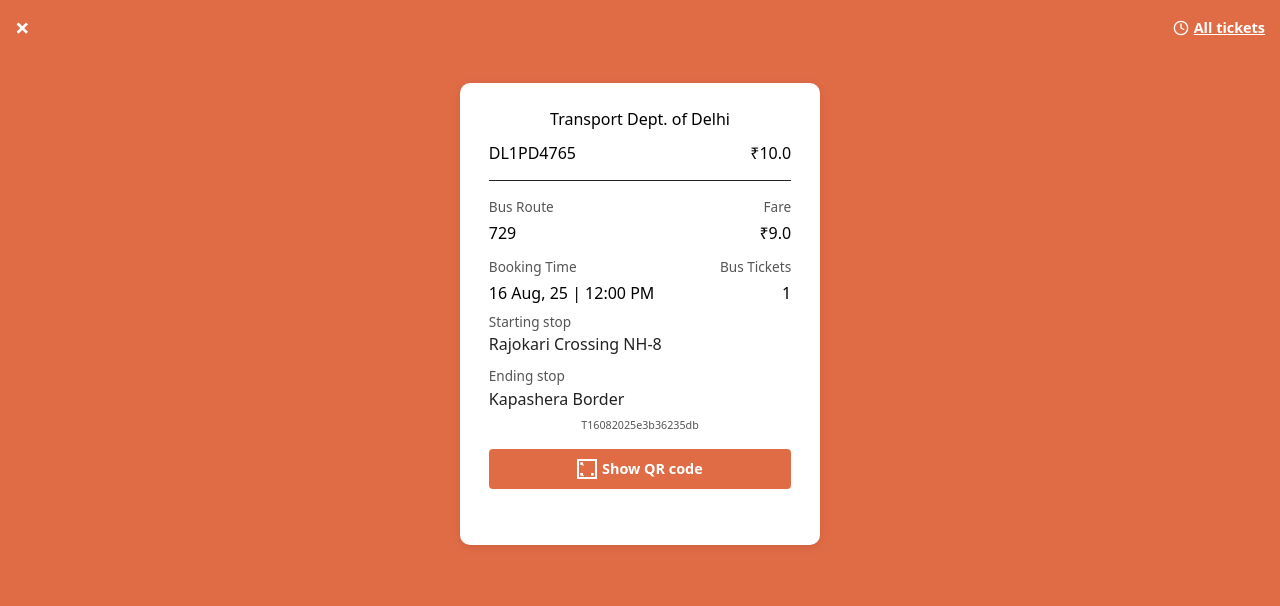
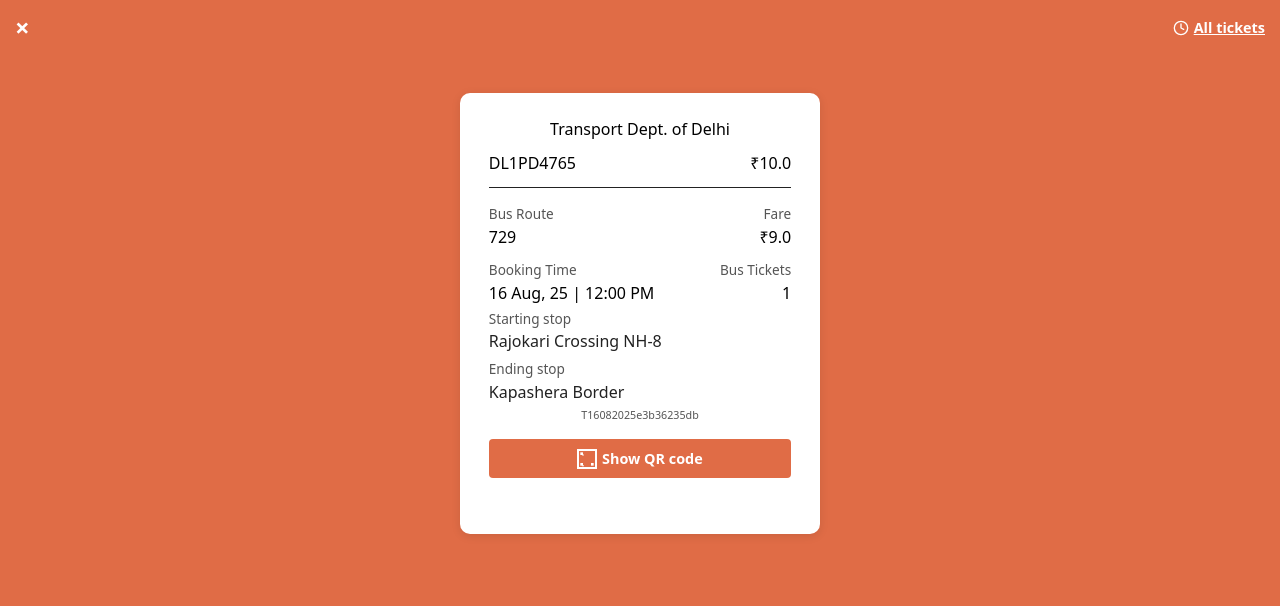
Before and after one commit to unknown2021uid/collab, a plain HTML site: page index.html in a window 1280 px wide. Shown: the top 606 px of the page. Drawn offline with nearby package versions, Linux system fonts and the light colour scheme.

Commit message:
Update index.html

```diff
--- a/index.html
+++ b/index.html
@@ -44,7 +44,7 @@
       display: flex;
       justify-content: space-between;
       font-size: 1rem;
-      margin-bottom: 0.65rem;
+      margin-bottom: 0.40rem;
 
     }
     .divider {
@@ -55,7 +55,7 @@
     .info-row {
       display: flex;
       justify-content: space-between;
-      margin-bottom: 3px;
+      margin-bottom: 1px;
       font-size: 0.85rem;
       color: var(--text-muted);
       font-weight: light;
@@ -64,7 +64,7 @@
       display: flex;
       justify-content: space-between;
       font-size: 1rem;
-      margin-bottom: 3px;
+      margin-bottom: 1px;
       font-weight: light;
 
     }
@@ -75,13 +75,13 @@
     .stop-label {
       font-size: 0.85rem;
       color: var(--text-muted);
-      margin-top: 0.25rem;
+      margin-top: 3px;
       font-weight: light;
 
     }
     .stop-name {
       font-size: 1rem;
-      margin-bottom: 0.4rem;
+      margin-bottom: 3px;
       color: var(--text-dark);
       font-weight: light;
 
```
